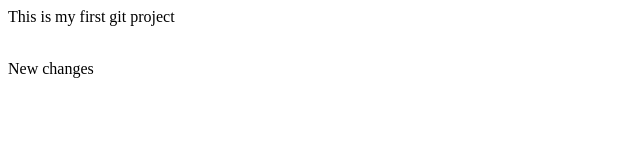
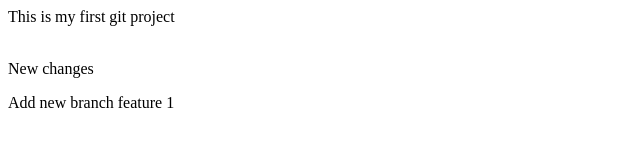
Before and after one commit to Zahid0247/localrepo, a plain HTML site: page index.html in a window 1280 px wide. Shown: the whole page, without its empty margins (0-640 px from the left). Drawn offline with Linux system fonts and the light colour scheme.

Commit message:
add new feature

```diff
--- a/index.html
+++ b/index.html
@@ -1,3 +1,4 @@
 <p>This is my first git project</p>
 <br>
 New changes </br>
+<p>Add new branch feature 1</p>
```
